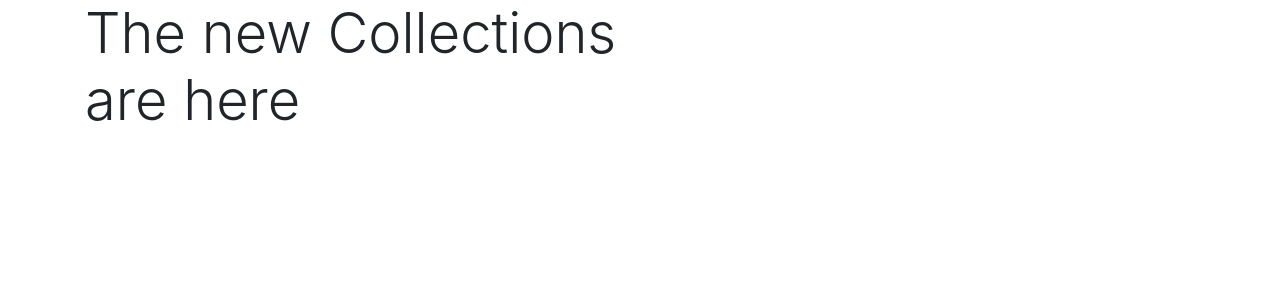
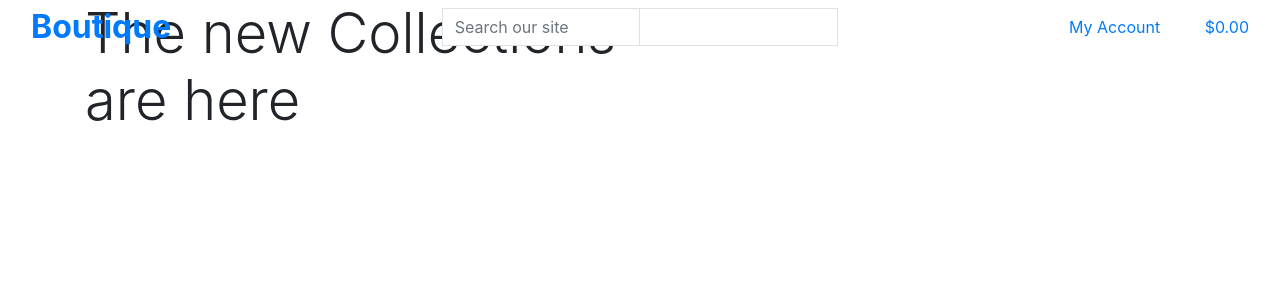
Before and after one commit to luigilangella/Boutique, a Django app: page / in a window 1280 px wide. Shown: the top 300 px of the page. Run offline with Django 3.2, Linux system fonts and the light colour scheme; some libraries are stand-ins or nearby versions.

Commit message:
Added main page header

```diff
--- a/templates/base.html
+++ b/templates/base.html
@@ -1,14 +1,14 @@
 {% load static %}
 
-<!doctype html>
+<!DOCTYPE html>
 <html lang="en">
 
 <head>
     {% block meta %}
-    <meta http-equiv="X-UA-Compatible" content="ie=edge">
-    <meta charset="utf-8">
-    <meta name="viewport" content="width=device-width, initial-scale=1, shrink-to-fit=no"> {% endblock %} {% block extra_meta %} {% endblock %} {% block corecss %}
-    <link rel="stylesheet" href="https://stackpath.bootstrapcdn.com/bootstrap/4.5.0/css/bootstrap.min.css" integrity="sha384-9aIt2nRpC12Uk9gS9baDl411NQApFmC26EwAOH8WgZl5MYYxFfc+NcPb1dKGj7Sk" crossorigin="anonymous"> {% endblock %} {% block extra_css %} {% endblock %} {% block corejs %}
+    <meta http-equiv="X-UA-Compatible" content="ie=edge" />
+    <meta charset="utf-8" />
+    <meta name="viewport" content="width=device-width, initial-scale=1, shrink-to-fit=no" /> {% endblock %} {% block extra_meta %} {% endblock %} {% block corecss %}
+    <link rel="stylesheet" href="https://stackpath.bootstrapcdn.com/bootstrap/4.5.0/css/bootstrap.min.css" integrity="sha384-9aIt2nRpC12Uk9gS9baDl411NQApFmC26EwAOH8WgZl5MYYxFfc+NcPb1dKGj7Sk" crossorigin="anonymous" /> {% endblock %} {% block extra_css %} {% endblock %} {% block corejs %}
     <script src="https://code.jquery.com/jquery-3.5.1.slim.min.js" integrity="sha384-DfXdz2htPH0lsSSs5nCTpuj/zy4C+OGpamoFVy38MVBnE+IbbVYUew+OrCXaRkfj" crossorigin="anonymous">
     </script>
     <script src="https://cdn.jsdelivr.net/npm/popper.js@1.16.0/dist/umd/popper.min.js" integrity="sha384-Q6E9RHvbIyZFJoft+2mJbHaEWldlvI9IOYy5n3zV9zzTtmI3UksdQRVvoxMfooAo" crossorigin="anonymous">
@@ -20,7 +20,57 @@
 </head>
 
 <body>
-    <header class="container-fluid fixed-top"></header>
+    <header class="container-fluid fixed-top">
+        <div class="row">
+            <div class="col-12 col-lg-4 my-auto py-1 py-lg-0 text-center text-lg-left">
+                <a href="{% url 'home' %}" class="nav-link main-logo-link">
+                    <h2 class="logo-font text-black my-0"><strong>Boutique</strong></h2>
+                </a>
+            </div>
+            <div class="col-12 col-lg-4 my-auto py-1 py-lg-0">
+                <form action="" method="get">
+                    <div class="input-group w-100">
+                        <input type="text" class="form-control border border-black rounded-0" name="q" placeholder="Search our site">
+                        <button class="form-control btn btn-black border border-black rounded-0">
+                            <span class="icon">
+                                <i class="fas fa-search"></i>
+                            </span>
+                        </button>
+                    </div>
+                </form>
+            </div>
+            <div class="col-12 col-lg-4 my-auto py-1 py-lg-0">
+                <ul class="list-inline list-unstyled text-center text-lg-right my-0">
+                    <li class="list-inline-item dropdown">
+                        <a href="#" class="text-black nav-link" id="user-option" data-toggle="dropdown" aria-haspopup="true" aria-expanded="false">
+                            <div class="text-center">
+                                <div><i class="fas fa-user fa-lg"></i></div>
+                                <p class="my-0">My Account</p>
+                            </div>
+                        </a>
+                        <div class="dropdown-menu border-0" aria-labelledby="user-options">
+                            {% if request.user.is_authenticated %} {% if request.user.is_superuser %}
+                            <a href="" class="dropdown-item">Product Management</a> {% endif %}
+                            <a href="" class="dropdown-item">My Profile</a>
+                            <a href="{% url 'account_logout' %}" class="dropdown-item">Logout</a> {% else %}
+                            <a href="{% url 'account_signup' %}" class="dropdown-item">Register</a>
+                            <a href="{% url 'account_login' %}" class="dropdown-item">Login</a> {% endif %}
+                        </div>
+                    </li>
+                    <li class="list-inline-item">
+                        <a class="{% if grand_total %}text-info font-weight-bold{% else %}text-black{% endif %} nav-link" href="">
+                            <div class="text-center">
+                                <div><i class="fas fa-shopping-bag fa-lg"></i></div>
+                                <p class="my-0">
+                                    {% if grand_total %} ${{ grand_total|floatformat:2 }} {% else %} $0.00 {% endif %}
+                                </p>
+                            </div>
+                        </a>
+                    </li>
+                </ul>
+            </div>
+        </div>
+    </header>
     {% if messages %}
     <div class="message-container"></div>
     {% endif %} {% block page_header %} {% endblock %} {% block content %} {% endblock %} {% block postloadjs %} {% endblock %}
```
